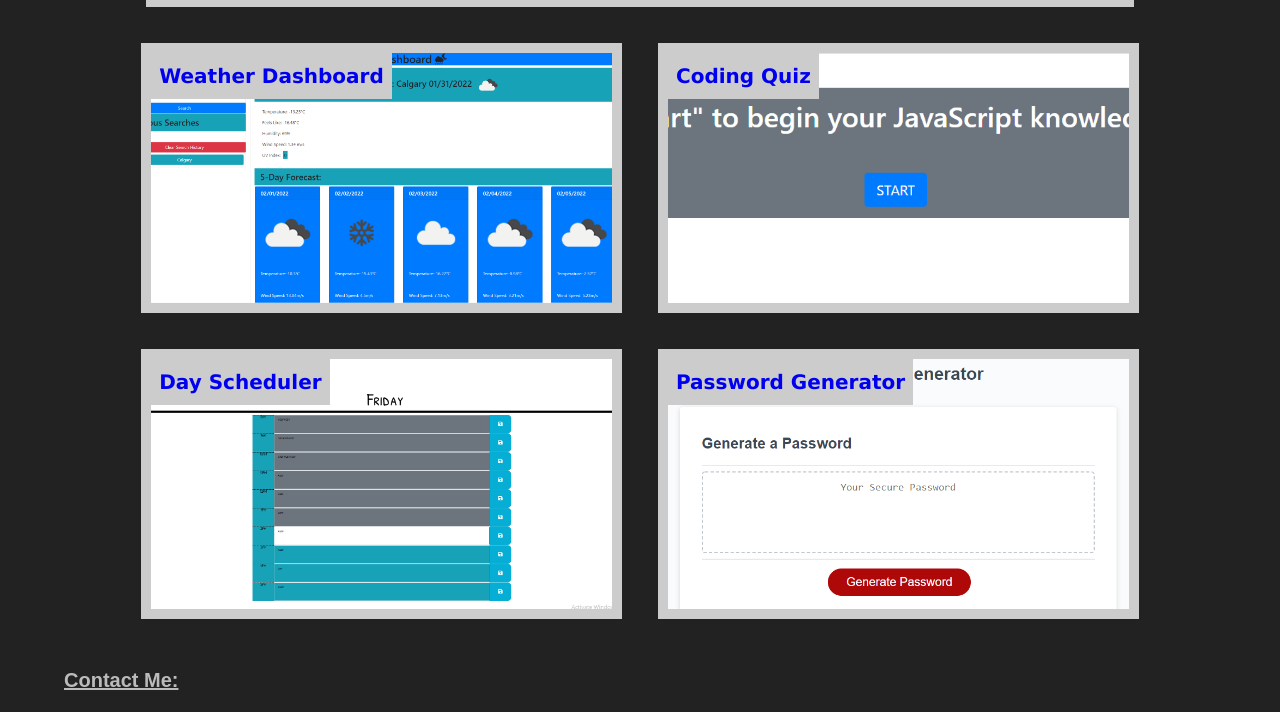
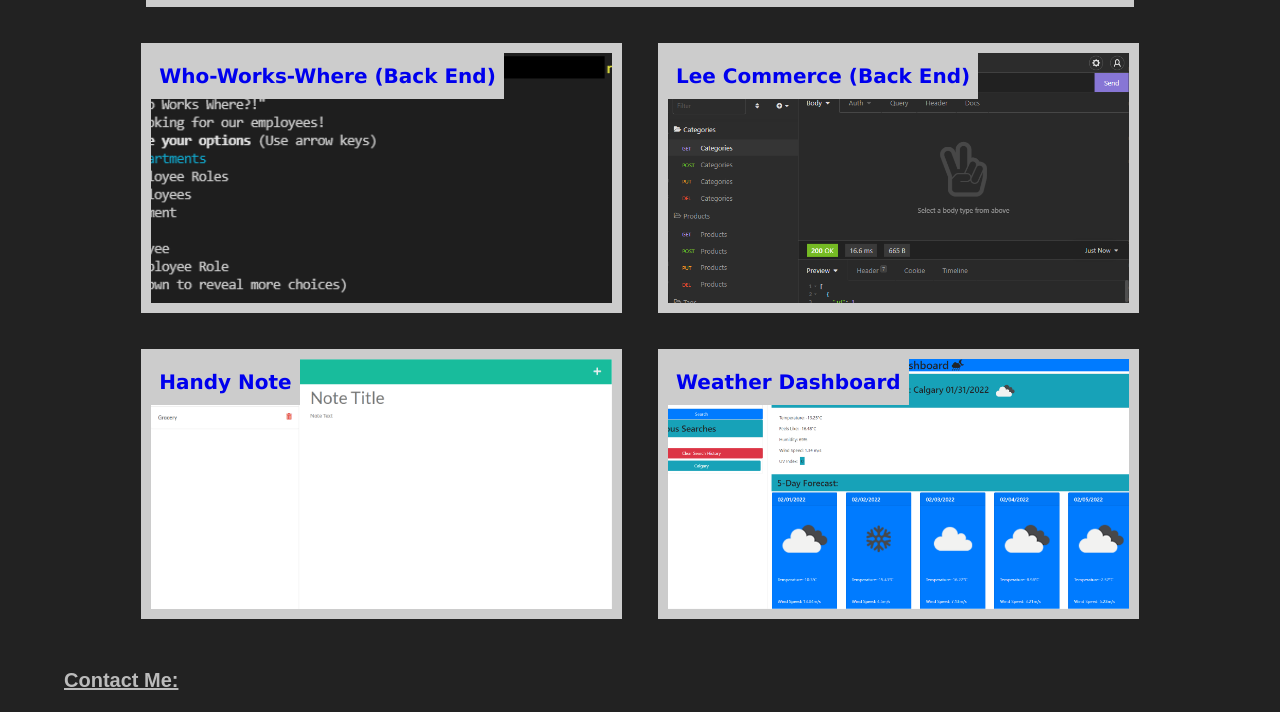
Before and after one commit to jollypong/Portfolio, a plain HTML site: page index.html in a window 1280 px wide. Shown: the part 1199-1911 px from the top of the page. Drawn offline with Linux system fonts and the light colour scheme.

Commit message:
updated projects

```diff
--- a/assets/style/style.css
+++ b/assets/style/style.css
@@ -151,6 +151,7 @@ nav a:hover {
     outline: 10px solid var(--light);
     flex-basis: 40%;
 }
+
 #salBot {
     background-image: url(../images/salbotChat.png);
     background-size: cover;
@@ -158,29 +159,29 @@ nav a:hover {
     background-repeat: no-repeat;
 }
 
-#weatherDashboard{
-    background-image: url(../images/weatherDashboard.png);
+#whoWorksWhere {
+    background-image: url(../images/whoWorksWhere.png);
     background-size: cover;
     background-position: top;
     background-repeat: no-repeat;
 }
 
-#codingQuiz {
-    background-image: url(../images/codingQuiz.png);
+#leeCommerce{
+    background-image: url(../images/LeeCommerce.png);
     background-size: cover;
     background-position: top;
     background-repeat: no-repeat;
 }
 
-#dayScheduler {
-    background-image: url(../images/dayScheduler.png);
+#handyNote {
+    background-image: url(../images/handyNote.png);
     background-size: cover;
     background-position: top;
     background-repeat: no-repeat;
 }
 
-#passwordGenerator {
-    background-image: url(../images/passwordGenerator.png);
+#weatherDashboard {
+    background-image: url(../images/weatherDashboard.png);
     background-size: cover;
     background-position: top;
     background-repeat: no-repeat;
--- a/index.html
+++ b/index.html
@@ -47,26 +47,26 @@
                         <h3>Salbot AI Tutor Tool</h3>
                     </div>
                 </a>
+                <a class="project" id="whoWorksWhere" href="https://github.com/jollypong/Who-Works-Where"
+                    target="_blank">
+                    <div class="description">
+                        <h3>Who-Works-Where (Back End)</h3>
+                    </div>
+                </a>
+                <a class="project" id="leeCommerce" href="https://github.com/jollypong/Lee-Commerce" target="_blank">
+                    <div class="description">
+                        <h3>Lee Commerce (Back End)</h3>
+                    </div>
+                </a>
+                <a class="project" id="handyNote" href="https://handynotejollypong.herokuapp.com/" target="_blank">
+                    <div class="description">
+                        <h3>Handy Note</h3>
+                    </div>
+                </a>
                 <a class="project" id="weatherDashboard" href="https://jollypong.github.io/Weather-Dashboard/"
                     target="_blank">
                     <div class="description">
                         <h3>Weather Dashboard</h3>
-                    </div>
-                </a>
-                <a class="project" id="codingQuiz" href="https://jollypong.github.io/Coding-Quiz/" target="_blank">
-                    <div class="description">
-                        <h3>Coding Quiz</h3>
-                    </div>
-                </a>
-                <a class="project" id="dayScheduler" href="https://jollypong.github.io/Day-Scheduler/" target="_blank">
-                    <div class="description">
-                        <h3>Day Scheduler</h3>
-                    </div>
-                </a>
-                <a class="project" id="passwordGenerator" href="https://jollypong.github.io/Password-Generator/"
-                    target="_blank">
-                    <div class="description">
-                        <h3>Password Generator</h3>
                     </div>
                 </a>
             </div>
```
Also changed, not shown: assets/images/LeeCommerce.png (added), assets/images/dayScheduler.png (deleted), assets/images/handyNote.png (added), assets/images/whoWorksWhere.png (added), 1 other file.
